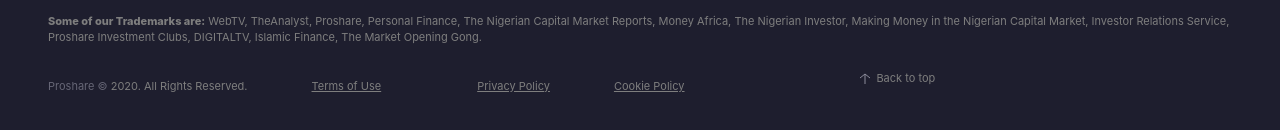
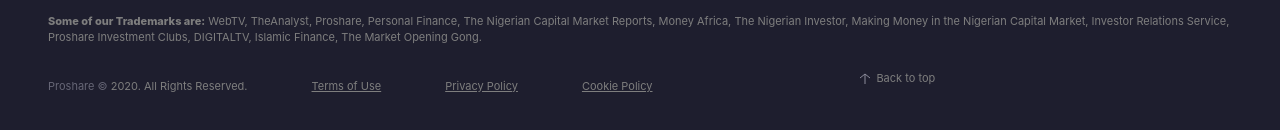
Before and after one commit to shinaayomi/proshare, a plain HTML site: page index.html in a window 1280 px wide. Shown: the part 9153-9283 px from the top of the page. Drawn offline with Linux system fonts and the light colour scheme.

Commit message:
Update index.html

```diff
--- a/index.html
+++ b/index.html
@@ -843,7 +843,7 @@
                         </a>
                     </li>
                     <li class="nav-item">
-                        <a class="nav-link px-md-5" href="#">
+                        <a class="nav-link pr-md-5" href="#">
                             <u>Privacy Policy</u>
                         </a>
                     </li>
```
